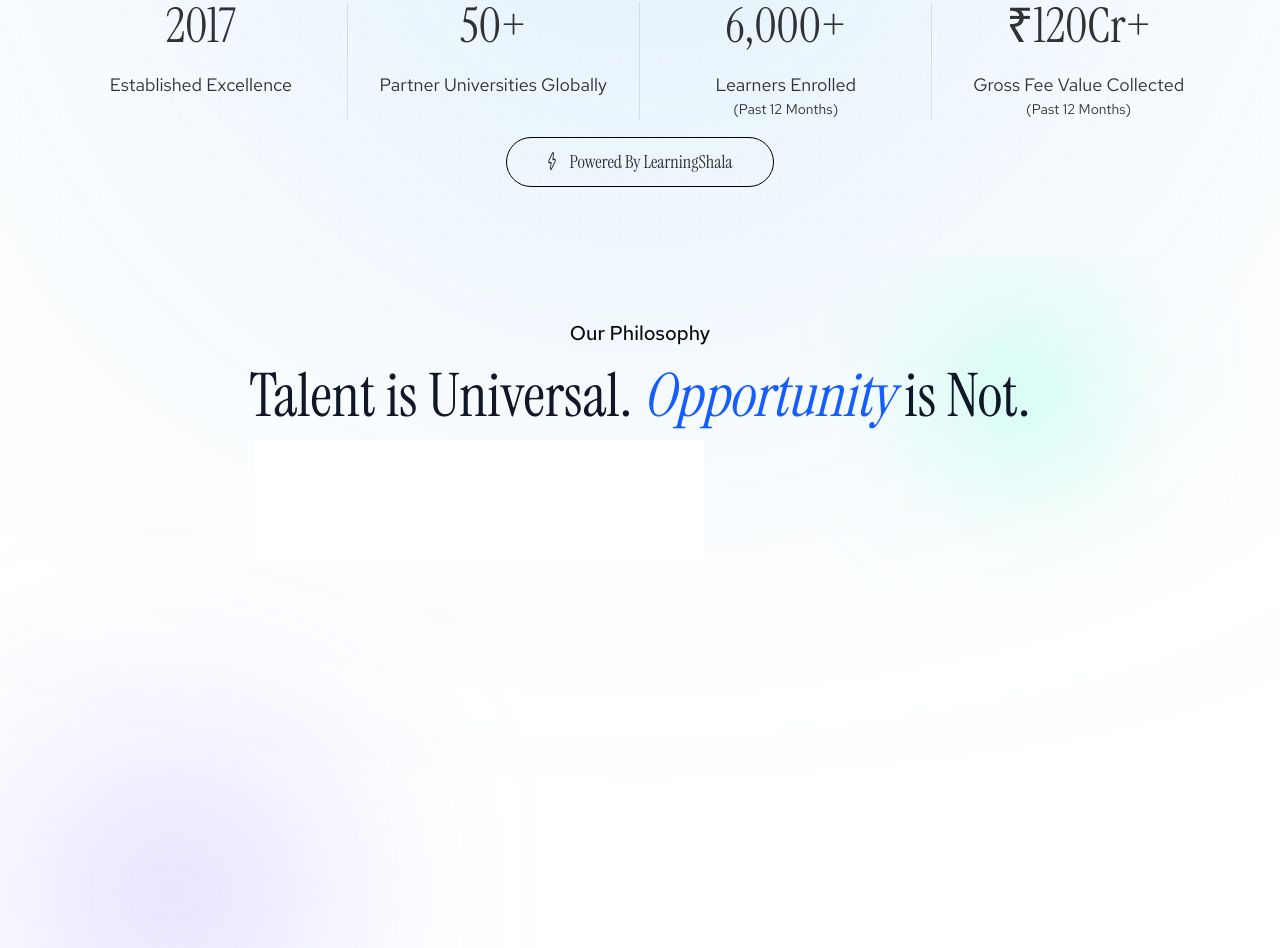
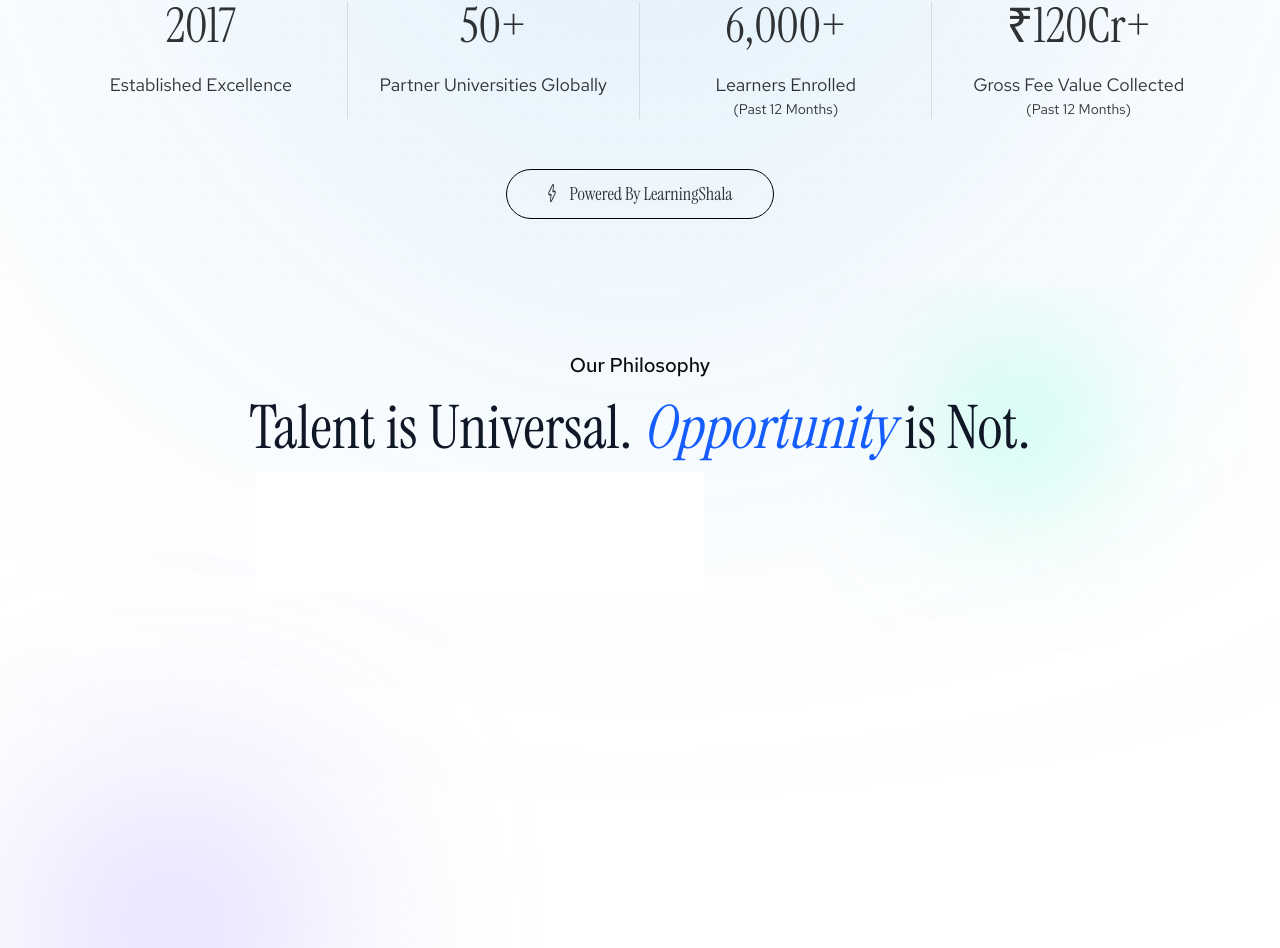
Before and after one commit to Yaser-2004/MeritRise, a Next.js app: page / in a window 1280 px wide. Shown: the part 769-1717 px from the top of the page. Built offline with nearby package versions, Linux system fonts and the light colour scheme; a web font is replaced by a local one.

Commit message:
added margin

```diff
--- a/app/components/Hero.tsx
+++ b/app/components/Hero.tsx
@@ -202,7 +202,7 @@ export default function Hero() {
             <HeroStats />
 
             {/* Make Powered By LearningShala capsule */}
-            <div className="mt-8">
+            <div className="mt-16">
                 <a href="https://learningshala.in" target="_blank" className={`border border-black rounded-full px-10 py-3 text-sm md:text-lg text-black/80 mt-2 md:mt-6 text-center leading-tight ${instrumentSerif.className}`}>
                     <span><Zap className="inline-block mr-3 w-[10px] h-[20px] scale-y-200 pb-0.5" /></span>Powered By LearningShala</a>
             </div>
```
